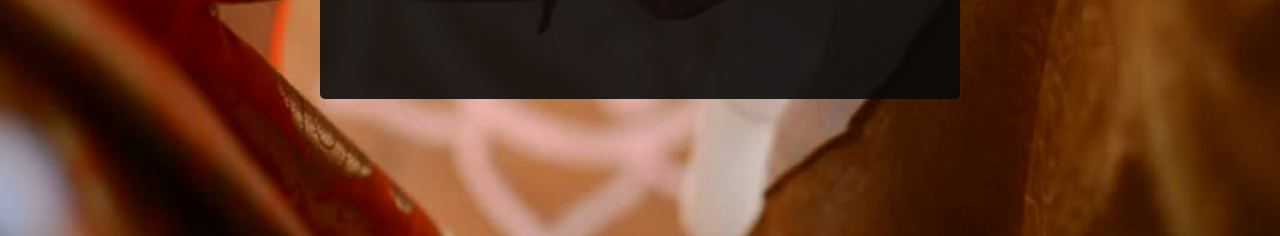
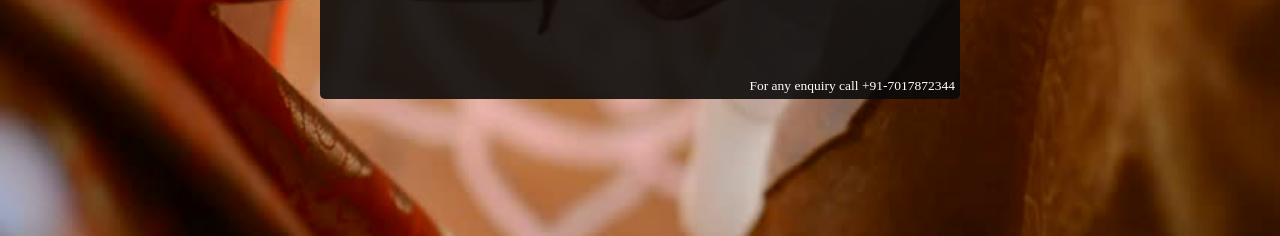
Before and after one commit to imravichhetri/arkesh-wedding, a Gatsby site: page / in a window 1280 px wide. Shown: the part 501-737 px from the top of the page. Built offline with nearby package versions, Linux system fonts and the light colour scheme; Gatsby itself is replaced by a stand-in of ours; a web font is replaced by a local one.

Commit message:
PATCH: set enquiry message

```diff
--- a/src/components/layout.js
+++ b/src/components/layout.js
@@ -98,6 +98,7 @@ const Layout = ({ children }) => {
               </>
             )}
             </div>
+            <div className="enquiry_container">For any enquiry call +91-7017872344</div>
           </Modal>
       )}
       <img src={MessageImage} className="message_icon" alt="Message Icon" onClick={_messageOnClickHandler}/>
--- a/src/components/modal.scss
+++ b/src/components/modal.scss
@@ -20,6 +20,13 @@
   text-align: center;
   font-family: 'Arya';
   overflow-y: scroll;
+
+  .enquiry_container {
+    position: absolute;
+    right: 5px;
+    bottom: 0;
+    font-size: 0.75rem;
+  }
 }
 @media only screen and (max-width: 640px) {
   .modal_content_container {
```
